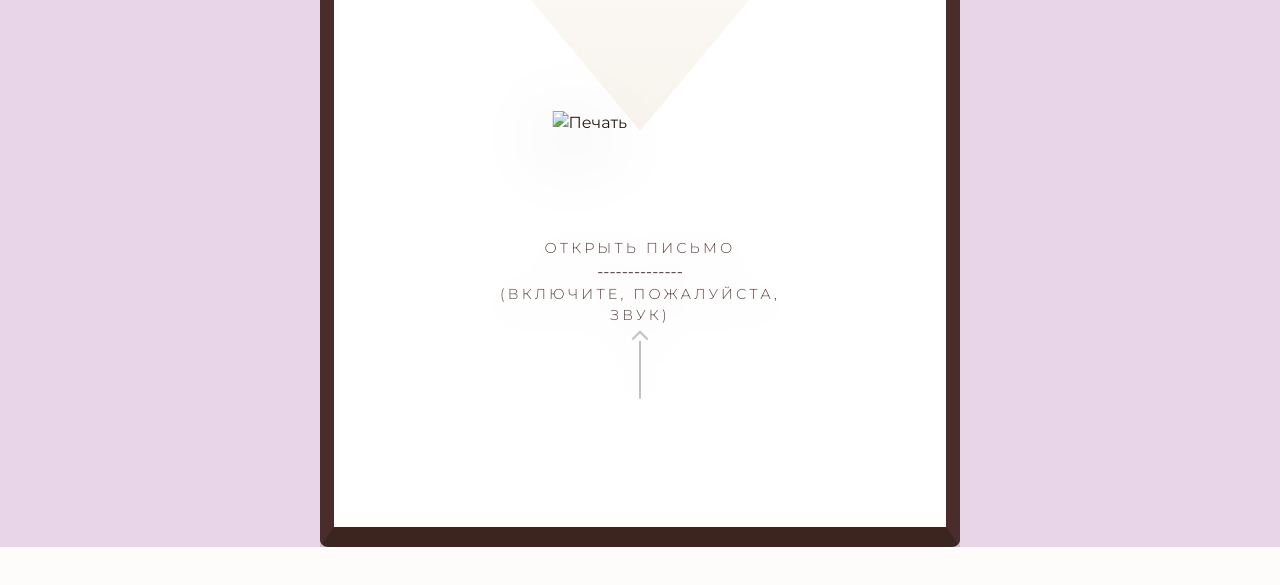
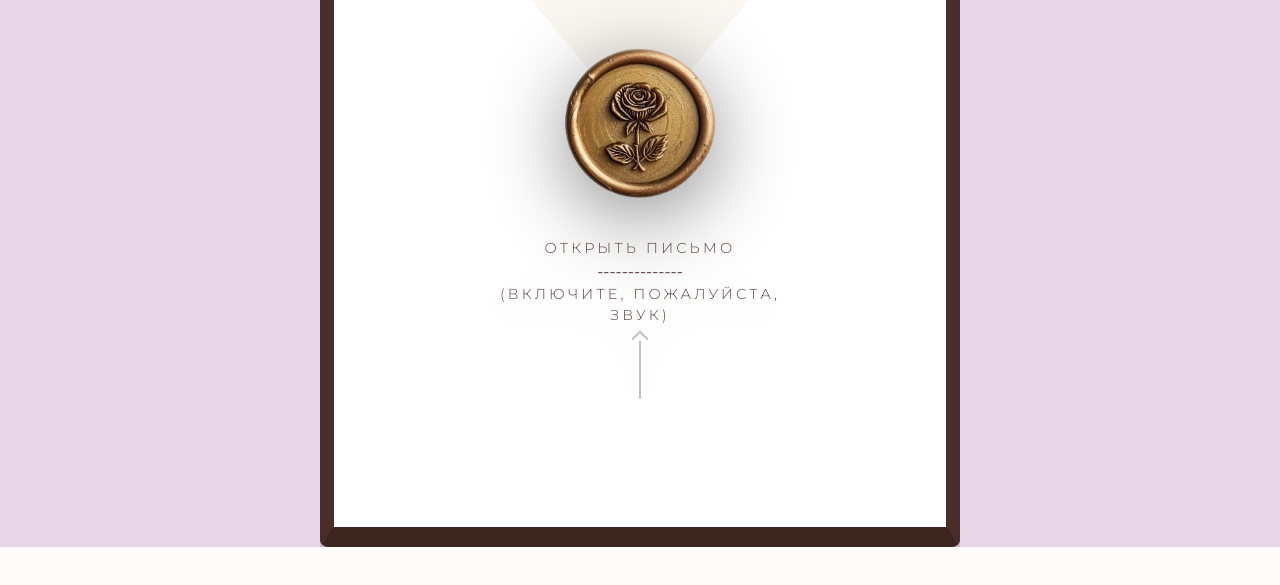
Before and after one commit to Valeria-user/wedding-invitation1, a plain HTML site: page index.html in a window 1280 px wide. Shown: the part 253-838 px from the top of the page. Drawn offline with nearby package versions, Linux system fonts and the light colour scheme.

Commit message:
Update index.html

```diff
--- a/index.html
+++ b/index.html
@@ -1428,7 +1428,7 @@
 
             <div class="letter"></div>
 
-            <img src="печать.png" alt="Печать" class="seal" id="waxSeal">
+            <img src="images/печать.png" alt="Печать" class="seal" id="waxSeal">
         </div>
 
         <!-- ПОДСКАЗКА ПОД ПЕЧАТЬЮ -->
```
